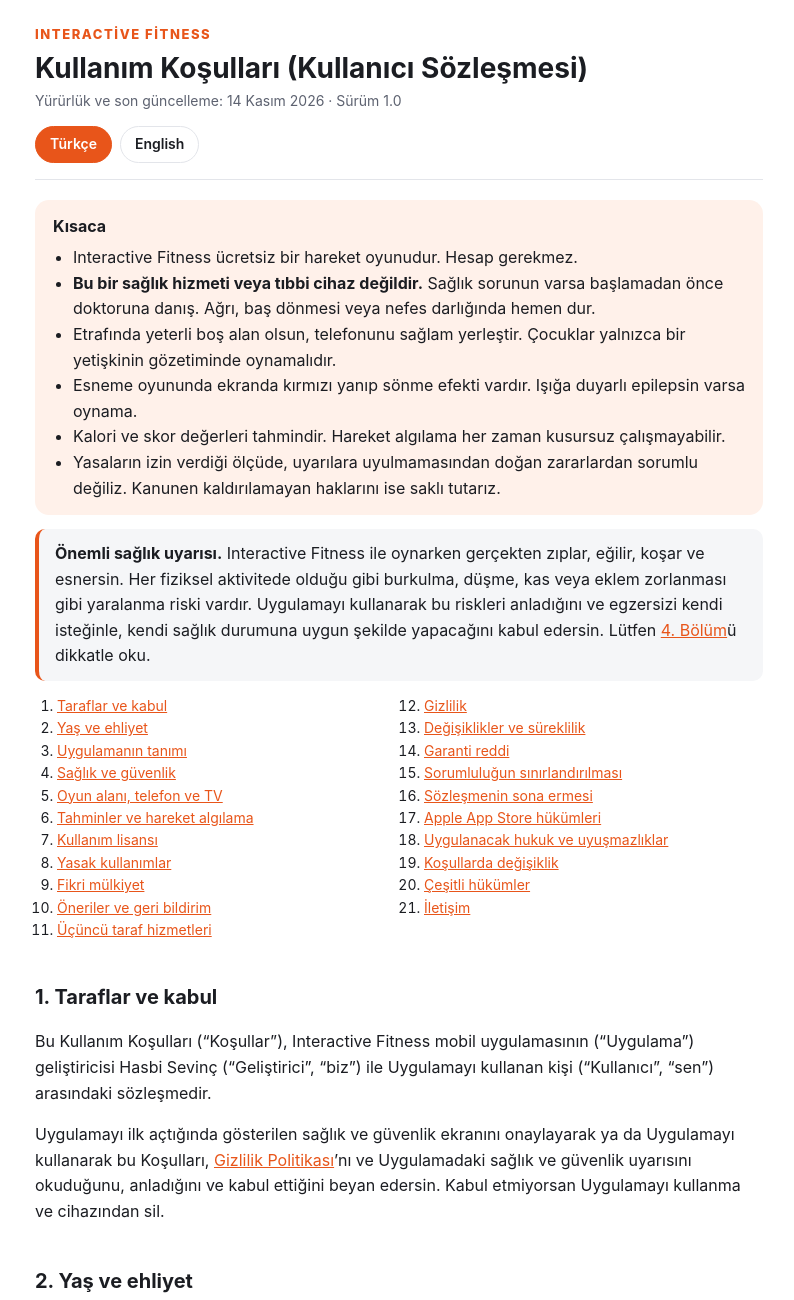
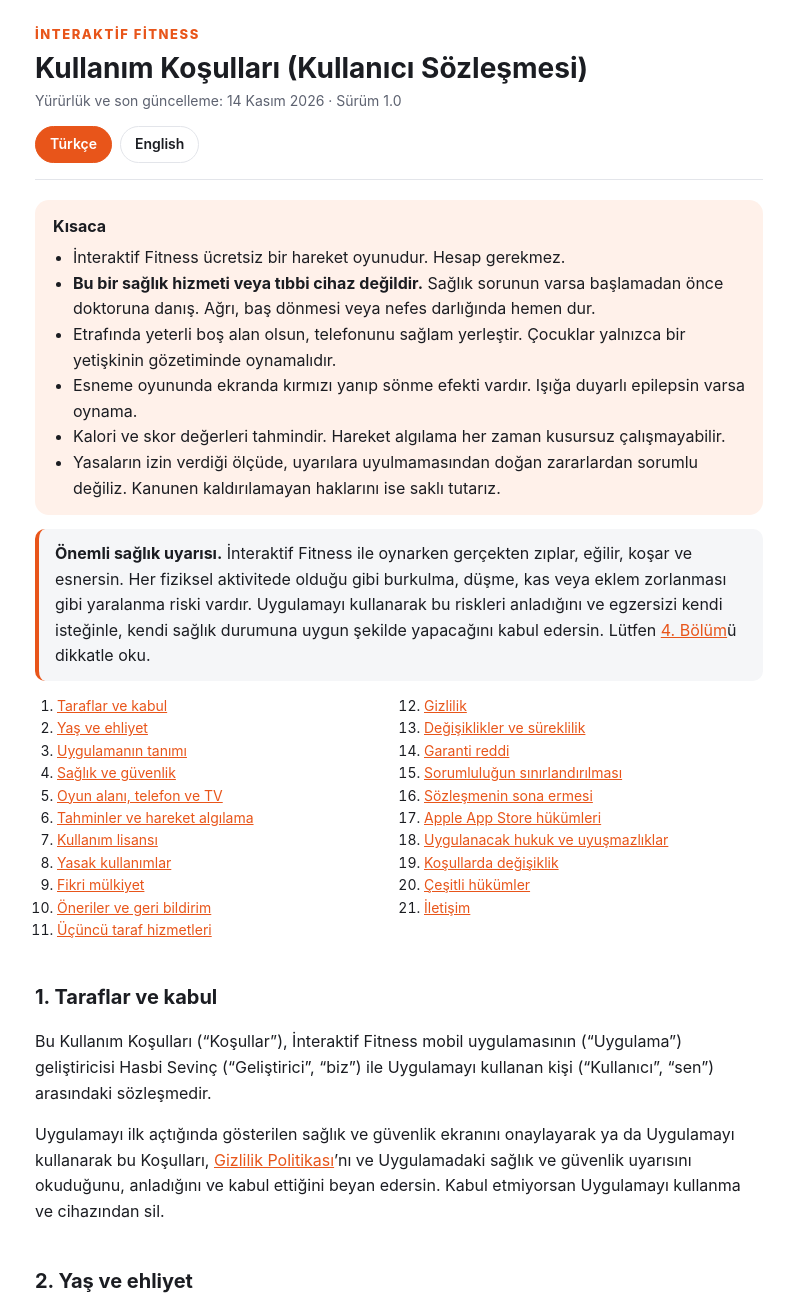
Before and after one commit to hasbisevinc/interactive-fitness-legal, a plain HTML site: page terms-of-use-tr.html in a window 1280 px wide. Shown: the top 1300 px of the page, without its empty margins (241-1035 px from the left). Drawn offline with Linux system fonts and the light colour scheme.

Commit message:
Turkish pages: app name İnteraktif Fitness
Co-Authored-By: Claude Opus 5.5 <noreply@anthropic.com>

```diff
--- a/terms-of-use-tr.html
+++ b/terms-of-use-tr.html
@@ -3,8 +3,8 @@
 <head>
 <meta charset="utf-8">
 <meta name="viewport" content="width=device-width, initial-scale=1, viewport-fit=cover">
-<title>Kullanım Koşulları — Interactive Fitness</title>
-<meta name="description" content="Interactive Fitness kullanım koşulları ve kullanıcı sözleşmesi.">
+<title>Kullanım Koşulları — İnteraktif Fitness</title>
+<meta name="description" content="İnteraktif Fitness kullanım koşulları ve kullanıcı sözleşmesi.">
 <link rel="alternate" hreflang="en" href="terms-of-use-en.html">
 <style>
   :root {
@@ -69,7 +69,7 @@
 <main>
 
 <header>
-  <div class="brand">Interactive Fitness</div>
+  <div class="brand">İnteraktif Fitness</div>
   <h1>Kullanım Koşulları (Kullanıcı Sözleşmesi)</h1>
   <p class="meta">Yürürlük ve son güncelleme: 14 Kasım 2026 · Sürüm 1.0</p>
   <nav class="lang" aria-label="Dil"><span>Türkçe</span><a href="terms-of-use-en.html" hreflang="en" lang="en">English</a></nav>
@@ -80,7 +80,7 @@
 <div class="summary">
   <strong>Kısaca</strong>
   <ul>
-    <li>Interactive Fitness ücretsiz bir hareket oyunudur. Hesap gerekmez.</li>
+    <li>İnteraktif Fitness ücretsiz bir hareket oyunudur. Hesap gerekmez.</li>
     <li><strong>Bu bir sağlık hizmeti veya tıbbi cihaz değildir.</strong> Sağlık sorunun varsa başlamadan önce doktoruna danış. Ağrı, baş dönmesi veya nefes darlığında hemen dur.</li>
     <li>Etrafında yeterli boş alan olsun, telefonunu sağlam yerleştir. Çocuklar yalnızca bir yetişkinin gözetiminde oynamalıdır.</li>
     <li>Esneme oyununda ekranda kırmızı yanıp sönme efekti vardır. Işığa duyarlı epilepsin varsa oynama.</li>
@@ -90,7 +90,7 @@
 </div>
 
 <div class="warn">
-  <strong>Önemli sağlık uyarısı.</strong> Interactive Fitness ile oynarken gerçekten zıplar, eğilir, koşar ve esnersin. Her fiziksel aktivitede olduğu gibi burkulma, düşme, kas veya eklem zorlanması gibi yaralanma riski vardır. Uygulamayı kullanarak bu riskleri anladığını ve egzersizi kendi isteğinle, kendi sağlık durumuna uygun şekilde yapacağını kabul edersin. Lütfen <a href="#s4">4. Bölüm</a>ü dikkatle oku.
+  <strong>Önemli sağlık uyarısı.</strong> İnteraktif Fitness ile oynarken gerçekten zıplar, eğilir, koşar ve esnersin. Her fiziksel aktivitede olduğu gibi burkulma, düşme, kas veya eklem zorlanması gibi yaralanma riski vardır. Uygulamayı kullanarak bu riskleri anladığını ve egzersizi kendi isteğinle, kendi sağlık durumuna uygun şekilde yapacağını kabul edersin. Lütfen <a href="#s4">4. Bölüm</a>ü dikkatle oku.
 </div>
 
 <nav class="toc" aria-label="İçindekiler">
@@ -120,7 +120,7 @@
 </nav>
 
 <h2 id="s1">1. Taraflar ve kabul</h2>
-<p>Bu Kullanım Koşulları (“Koşullar”), Interactive Fitness mobil uygulamasının (“Uygulama”) geliştiricisi Hasbi Sevinç (“Geliştirici”, “biz”) ile Uygulamayı kullanan kişi (“Kullanıcı”, “sen”) arasındaki sözleşmedir.</p>
+<p>Bu Kullanım Koşulları (“Koşullar”), İnteraktif Fitness mobil uygulamasının (“Uygulama”) geliştiricisi Hasbi Sevinç (“Geliştirici”, “biz”) ile Uygulamayı kullanan kişi (“Kullanıcı”, “sen”) arasındaki sözleşmedir.</p>
 <p>Uygulamayı ilk açtığında gösterilen sağlık ve güvenlik ekranını onaylayarak ya da Uygulamayı kullanarak bu Koşulları, <a href="privacy-policy-tr.html">Gizlilik Politikası</a>’nı ve Uygulamadaki sağlık ve güvenlik uyarısını okuduğunu, anladığını ve kabul ettiğini beyan edersin. Kabul etmiyorsan Uygulamayı kullanma ve cihazından sil.</p>
 
 <h2 id="s2">2. Yaş ve ehliyet</h2>
@@ -131,7 +131,7 @@
 </ul>
 
 <h2 id="s3">3. Uygulamanın tanımı</h2>
-<p>Interactive Fitness; iPhone’un ön kamerasıyla vücut hareketlerini algılayan ve bu hareketlerle kontrol edilen fiziksel aktivite oyunları (“Şehir Koşusu”, “Esneme” ve ileride eklenebilecek diğerleri) sunar. Oyun, AirPlay veya Chromecast ile TV’ye yansıtılabilir. Uygulama ücretsizdir. Hesap, üyelik, reklam ve uygulama içi satın alma yoktur. İleride ücretli bir özellik eklenirse, bunun koşulları satın almadan önce ayrıca gösterilir.</p>
+<p>İnteraktif Fitness; iPhone’un ön kamerasıyla vücut hareketlerini algılayan ve bu hareketlerle kontrol edilen fiziksel aktivite oyunları (“Şehir Koşusu”, “Esneme” ve ileride eklenebilecek diğerleri) sunar. Oyun, AirPlay veya Chromecast ile TV’ye yansıtılabilir. Uygulama ücretsizdir. Hesap, üyelik, reklam ve uygulama içi satın alma yoktur. İleride ücretli bir özellik eklenirse, bunun koşulları satın almadan önce ayrıca gösterilir.</p>
 
 <h2 id="s4">4. Sağlık ve güvenlik</h2>
 <h3>4.1 Tıbbi tavsiye değildir</h3>
```
Also changed, not shown: privacy-policy-tr.html (+5 -5 lines).
